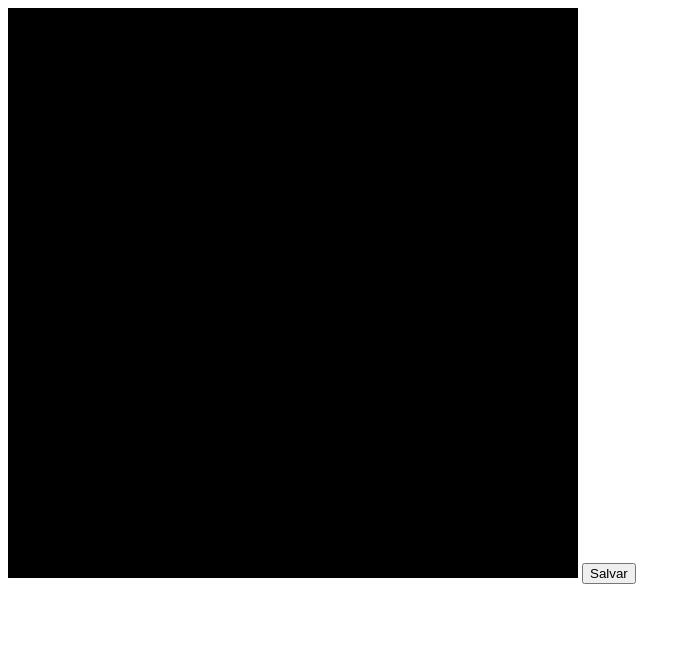
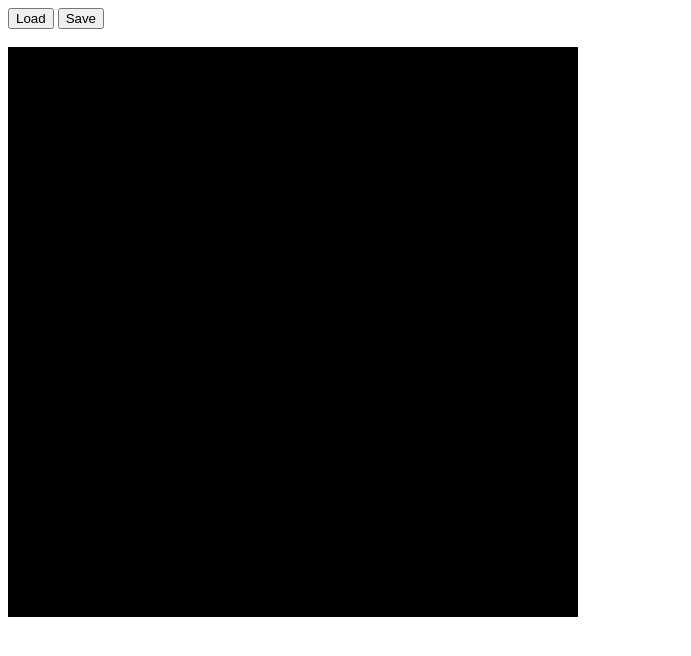
Before and after one commit to deadlyshoes/deadlyshoes.github.io, a plain HTML site: page draw.html in a window 1280 px wide. Shown: the whole page, without its empty margins (0-691 px from the left). Drawn offline with Linux system fonts and the light colour scheme.

Commit message:
add load and update save

```diff
--- a/draw.html
+++ b/draw.html
@@ -3,8 +3,10 @@
 		<title>Draw</title>
 	</head>
 	<body>
+		<button id="loadButton" onclick="loadShapes()">Load</button>
+		<button id="saveButton" onclick="saveShapes()">Save</button>
+		<br><br>
 		<canvas width="570" height="570" id="glcanvas"></canvas>
-		<button onclick="saveShapes()">Salvar</button>
 		<script src="draw.js"></script>
 	</body>
 </html>
--- a/draw.js
+++ b/draw.js
@@ -292,24 +292,68 @@ function main() {
 }
 
 async function saveShapes() {
-	for (let i = 0; i < lines.length; i++) {
+	document.getElementById("saveButton").disabled = true;
+	let enableButton = false;
+
+	for (let i = 0; i < shapes.length; i++) {
+		if (shapes[i].modified == false)
+			continue;
+
+		shapes[i].modified = false;
+
 		let data = {
-			"type": "Line",
-			"points": lines[i].points,
-			"userId": 0
+			"type": shapes[i].type,
+			"points": [],
+			"userId": sessionStorage.getItem("userId")
 		};
+		for (let j = 0; j < shapes[i].points.length; j++) {
+			data["points"].push(shapes[i].points[j].x);
+			data["points"].push(shapes[i].points[j].y);
+		}
 
 		console.log(data);
 
-		const response = await fetch('https://drawapi-production.up.railway.app/api/Shape', {
+		const response = await fetch('https://localhost:7053/api/Shape', {
 			method: 'POST',
 			mode: 'cors',
 			headers: {
-				'Access-Control-Allow-Origin': '*',
 				'Content-Type': 'application/json'
 			},
 			body: JSON.stringify(data)
+		}).then((response) => {
+			if (response.ok)
+				;
+			else
+				shapes[i].modified = true;
+				enableButton = true;
 		});
+	}
+
+	if (enableButton)
+		document.getElementById("saveButton").disabled = false;
+}
+
+async function loadShapes() {
+	document.getElementById("loadButton").disabled = false;
+
+	const response = await fetch('https://localhost:7053/api/Shape/user/' + '1', {
+		method: 'GET',
+		mode: 'cors'
+	});
+	if (response.ok) {
+		let loadedShapes = await response.json();
+		for (let i = 0; i < loadedShapes.length; i++) {
+			let aShape = getNewShapeObject(loadedShapes[i].type);
+			for (let j = 0; j < loadedShapes[i].points.length / 2; j++) {
+				let newPoint = new Point();
+				newPoint.x = loadedShapes[i].points[2 * j];
+				newPoint.y = loadedShapes[i].points[2 * j + 1];
+				aShape.points.push(newPoint);
+			}
+			shapes.push(aShape);
+		}
+	} else {
+		document.getElementById("loadButton").disabled = false;
 	}
 }
 
```
